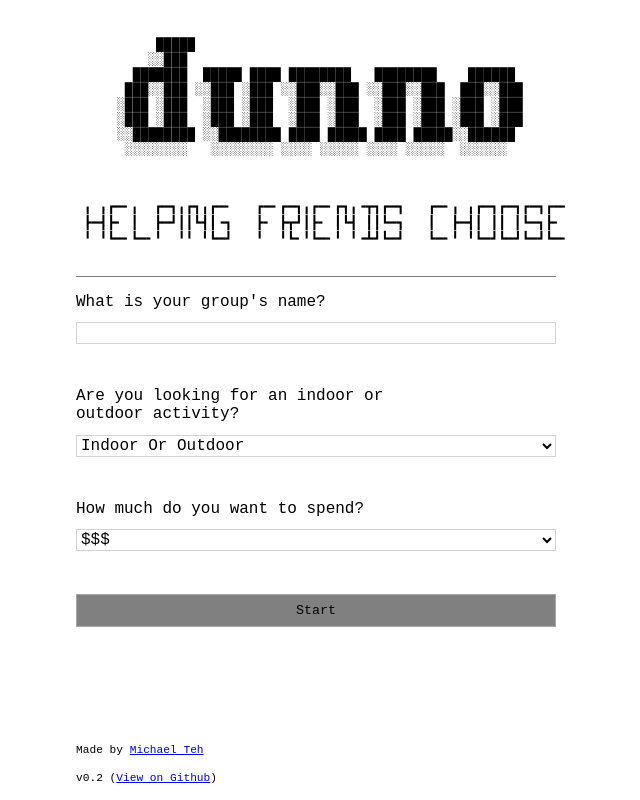
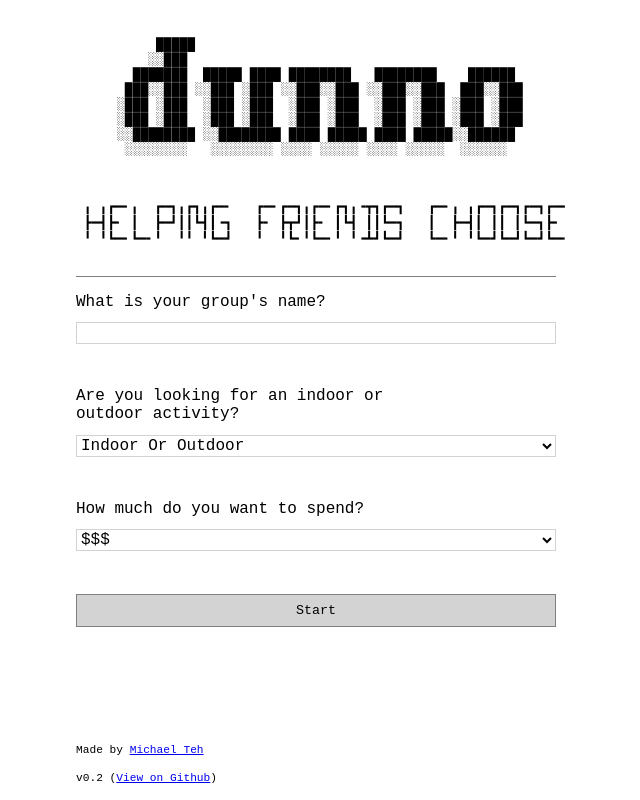
Before and after one commit to blunderphoenix/dunno, a React (Vite) app: page / in a window 1280 px wide. Shown: the whole page, without its empty margins (324-964 px from the left). Built offline with nearby package versions, Linux system fonts and the light colour scheme.

Commit message:
Update App.css

```diff
--- a/src/App.css
+++ b/src/App.css
@@ -32,9 +32,9 @@ header {
 
 button {
   padding: 0.5rem;
-  background-color: grey;
+  background-color: lightgray;
   border-radius: 0;
-  border: 1px darkgray solid;
+  border: 1px grey solid;
 }
 
 #setup-form {
```
